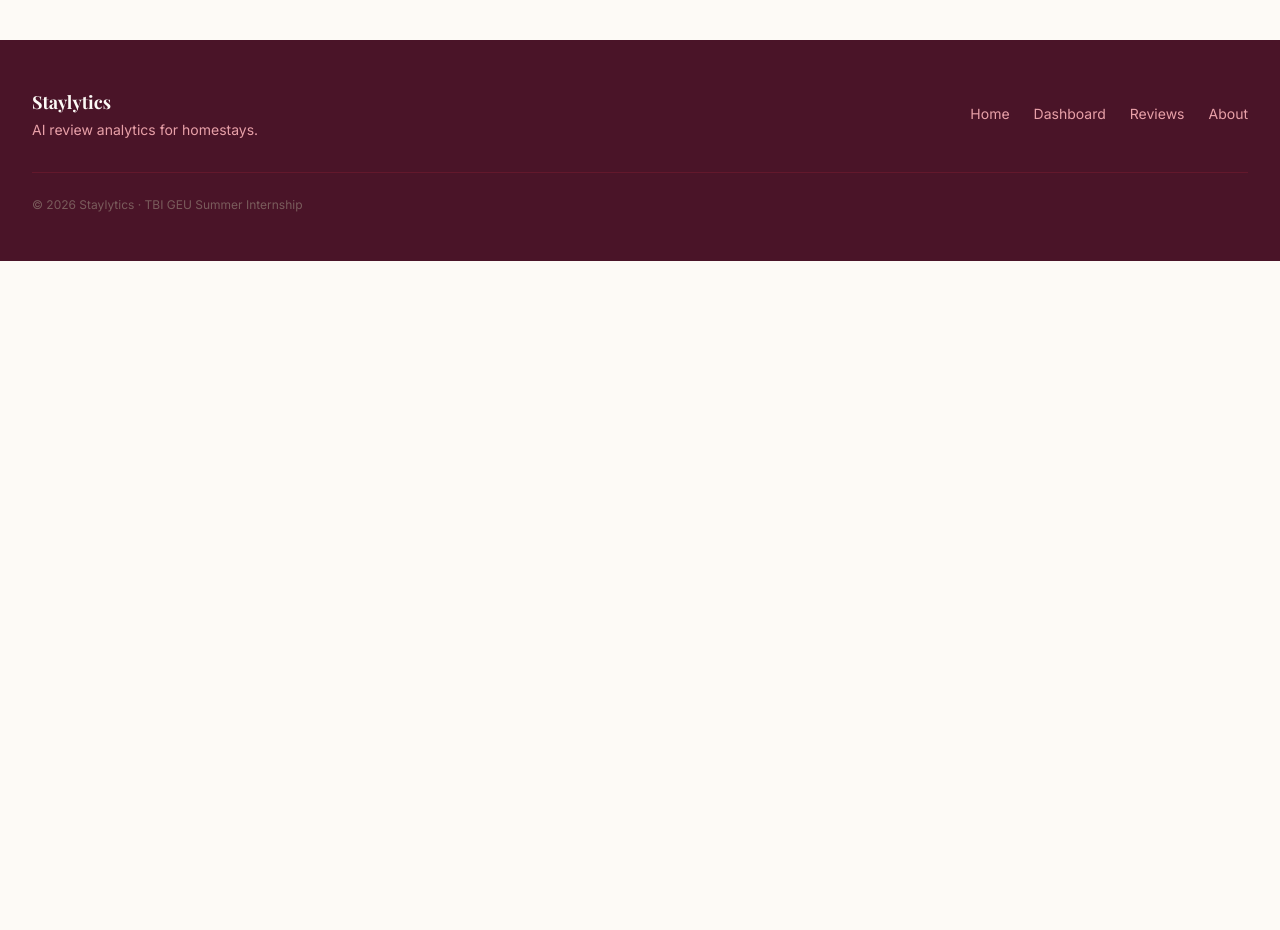
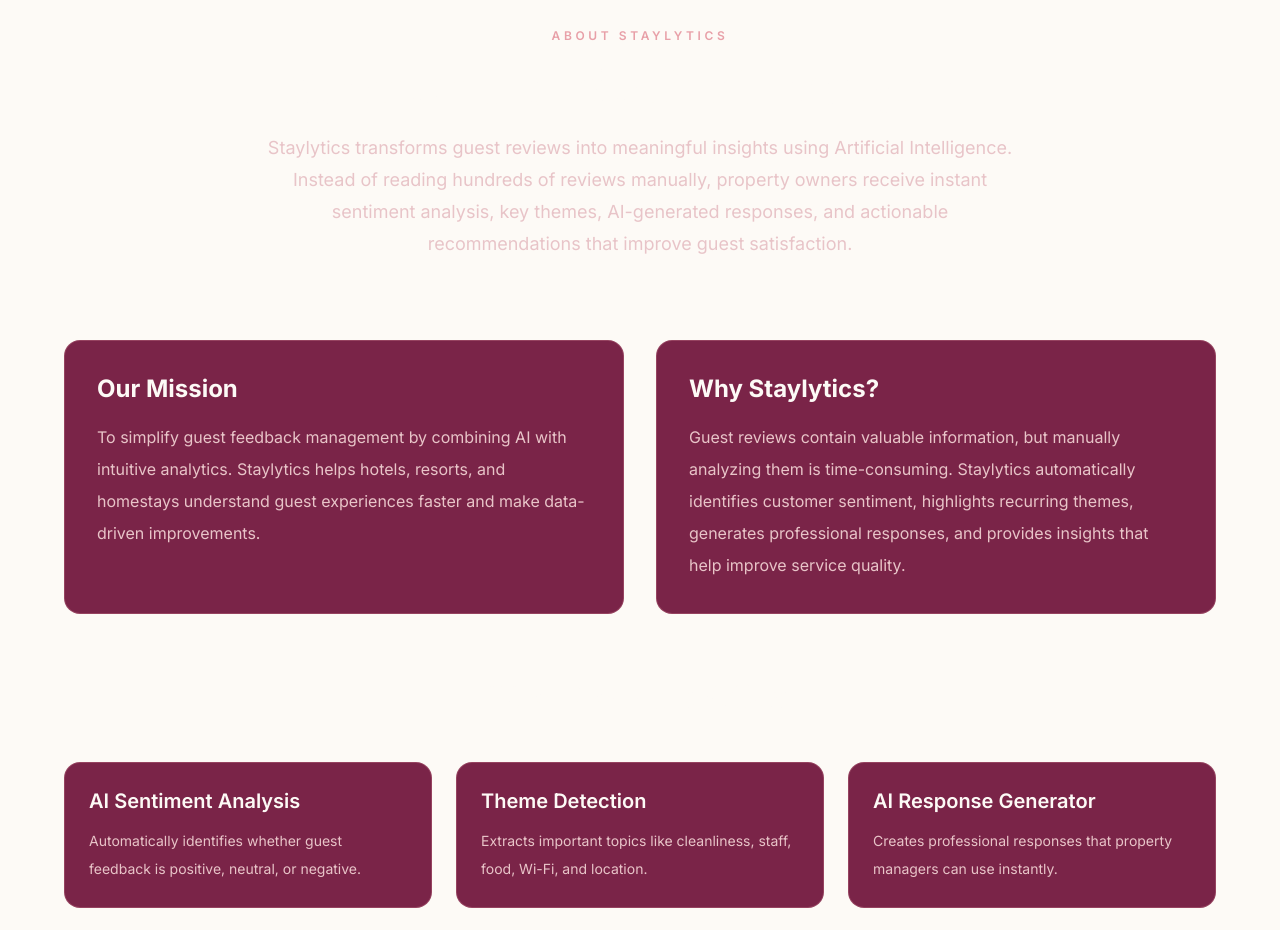
Before and after one commit to saam-07/Staylytics, a React (Vite) app in the folder frontend/: page /about in a window 1280 px wide. Shown: the part 100-1030 px from the top of the page. Before the commit the page ends 800 px from the top, so only its background shows below. Built offline with nearby package versions, Linux system fonts and the light colour scheme; no server answers.

Commit message:
feat: add About page for Staylytics

```diff
--- a/frontend/src/App.jsx
+++ b/frontend/src/App.jsx
@@ -2,7 +2,7 @@
 
 import Navbar from "./components/Navbar";
 import Footer from "./components/Footer";
-
+import ReviewArchive from "./pages/ReviewArchive";
 import Home from "./pages/Home";
 import Dashboard from "./pages/Dashboard";
 import Reviews from "./pages/Reviews";
@@ -31,7 +31,7 @@
           </ProtectedRoute>
         } />
         <Route path="/register" element={<Register />} />
-
+        <Route path="/review-archive" element={<ReviewArchive/>} />
           <Route path="/about" element={<About />} />
           <Route path="/login" element={<Login />} />
         </Routes>
--- a/frontend/src/pages/About.jsx
+++ b/frontend/src/pages/About.jsx
@@ -1,8 +1,224 @@
 export default function About() {
   return (
-    <div className="p-10">
-      <h1 className="text-3xl font-bold">About</h1>
-      <p>Staylytics helps homestay owners analyze guest feedback using AI.</p>
-    </div>
+    <main
+      className="min-h-screen px-8 pt-32 pb-20"
+      style={{ backgroundColor: "var(--bg-page)" }}
+    >
+      <div className="max-w-6xl mx-auto">
+
+        {/* Hero */}
+        <section className="text-center mb-20">
+          <p
+            className="uppercase tracking-[0.3em] text-xs font-semibold mb-4"
+            style={{ color: "var(--text-accent)" }}
+          >
+            About Staylytics
+          </p>
+
+          <h1
+            className="text-5xl font-bold mb-6"
+            style={{
+              fontFamily: "'Playfair Display', serif",
+              color: "var(--text-primary)",
+            }}
+          >
+            Smarter Hospitality Through AI
+          </h1>
+
+          <p
+            className="max-w-3xl mx-auto leading-8 text-lg"
+            style={{ color: "var(--text-secondary)" }}
+          >
+            Staylytics transforms guest reviews into meaningful insights
+            using Artificial Intelligence. Instead of reading hundreds of
+            reviews manually, property owners receive instant sentiment
+            analysis, key themes, AI-generated responses, and actionable
+            recommendations that improve guest satisfaction.
+          </p>
+        </section>
+
+        {/* Mission */}
+        <section className="grid md:grid-cols-2 gap-8 mb-16">
+
+          <div
+            className="rounded-2xl p-8"
+            style={{
+              backgroundColor: "var(--bg-card)",
+              border: "1px solid var(--border-card)",
+            }}
+          >
+            <h2
+              className="text-2xl font-bold mb-4"
+              style={{ color: "var(--text-primary)" }}
+            >
+              Our Mission
+            </h2>
+
+            <p
+              className="leading-8"
+              style={{ color: "var(--text-secondary)" }}
+            >
+              To simplify guest feedback management by combining AI with
+              intuitive analytics. Staylytics helps hotels, resorts, and
+              homestays understand guest experiences faster and make
+              data-driven improvements.
+            </p>
+          </div>
+
+          <div
+            className="rounded-2xl p-8"
+            style={{
+              backgroundColor: "var(--bg-card)",
+              border: "1px solid var(--border-card)",
+            }}
+          >
+            <h2
+              className="text-2xl font-bold mb-4"
+              style={{ color: "var(--text-primary)" }}
+            >
+              Why Staylytics?
+            </h2>
+
+            <p
+              className="leading-8"
+              style={{ color: "var(--text-secondary)" }}
+            >
+              Guest reviews contain valuable information, but manually
+              analyzing them is time-consuming. Staylytics automatically
+              identifies customer sentiment, highlights recurring themes,
+              generates professional responses, and provides insights that
+              help improve service quality.
+            </p>
+          </div>
+
+        </section>
+
+        {/* Features */}
+
+        <section className="mb-20">
+
+          <h2
+            className="text-3xl font-bold text-center mb-12"
+            style={{
+              fontFamily: "'Playfair Display', serif",
+              color: "var(--text-primary)",
+            }}
+          >
+            What Staylytics Offers
+          </h2>
+
+          <div className="grid md:grid-cols-2 lg:grid-cols-3 gap-6">
+
+            {[
+              {
+                title: "AI Sentiment Analysis",
+                text: "Automatically identifies whether guest feedback is positive, neutral, or negative.",
+              },
+              {
+                title: "Theme Detection",
+                text: "Extracts important topics like cleanliness, staff, food, Wi-Fi, and location.",
+              },
+              {
+                title: "AI Response Generator",
+                text: "Creates professional responses that property managers can use instantly.",
+              },
+              {
+                title: "Review Archive",
+                text: "Store, search, filter, edit, and manage every analyzed review.",
+              },
+              {
+                title: "Interactive Dashboard",
+                text: "Visualize guest satisfaction, property score, and recurring trends in one place.",
+              },
+              {
+                title: "Actionable Insights",
+                text: "Receive recommendations based on recurring guest feedback to improve service quality.",
+              },
+            ].map((feature) => (
+              <div
+                key={feature.title}
+                className="rounded-2xl p-6 transition hover:-translate-y-1"
+                style={{
+                  backgroundColor: "var(--bg-card)",
+                  border: "1px solid var(--border-card)",
+                }}
+              >
+                <h3
+                  className="text-xl font-semibold mb-3"
+                  style={{ color: "var(--text-primary)" }}
+                >
+                  {feature.title}
+                </h3>
+
+                <p
+                  className="leading-7 text-sm"
+                  style={{ color: "var(--text-secondary)" }}
+                >
+                  {feature.text}
+                </p>
+              </div>
+            ))}
+
+          </div>
+
+        </section>
+
+        {/* Technology */}
+
+        <section
+          className="rounded-3xl p-10 text-center"
+          style={{
+            backgroundColor: "var(--bg-card)",
+            border: "1px solid var(--border-card)",
+          }}
+        >
+          <h2
+            className="text-3xl font-bold mb-6"
+            style={{
+              fontFamily: "'Playfair Display', serif",
+              color: "var(--text-primary)",
+            }}
+          >
+            Powered By
+          </h2>
+
+          <div className="flex flex-wrap justify-center gap-4">
+
+            {[
+              "React",
+              "FastAPI",
+              "Google Gemini AI",
+              "Tailwind CSS",
+              "SQLite",
+            ].map((tech) => (
+              <span
+                key={tech}
+                className="px-5 py-2 rounded-full text-sm font-medium"
+                style={{
+                  backgroundColor: "var(--bg-page)",
+                  border: "1px solid var(--border-card)",
+                  color: "var(--text-primary)",
+                }}
+              >
+                {tech}
+              </span>
+            ))}
+
+          </div>
+
+          <p
+            className="mt-8 max-w-3xl mx-auto leading-8"
+            style={{ color: "var(--text-secondary)" }}
+          >
+            Staylytics combines Artificial Intelligence with modern web
+            technologies to help hospitality businesses understand guest
+            experiences, improve service quality, and build stronger customer
+            relationships through data-driven decisions.
+          </p>
+
+        </section>
+
+      </div>
+    </main>
   );
 }
```
